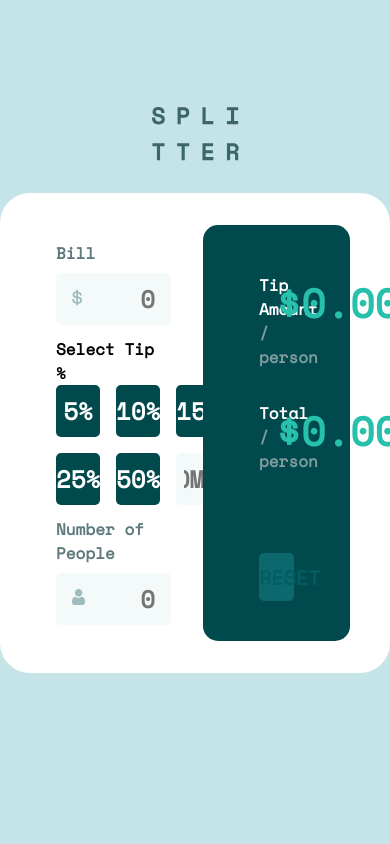
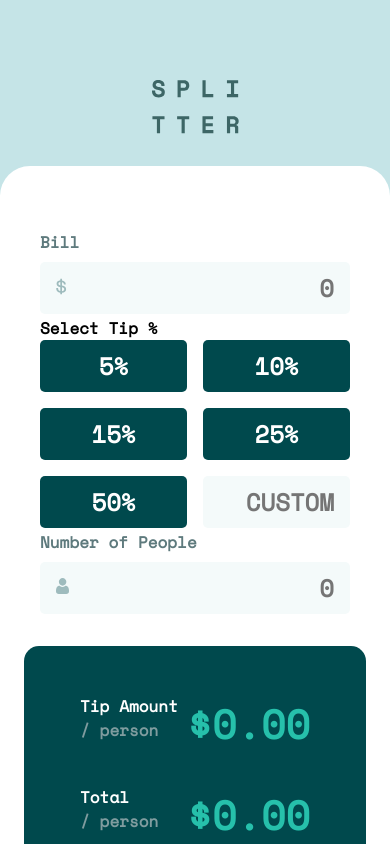
Before and after one commit to FTP-droid/tip-calculator-app-main, a React (Vite) app: page / in a window 390 px wide. Shown: the top 844 px of the page. Built offline with nearby package versions, Linux system fonts and the light colour scheme.

Commit message:
Added flex wrap to the calculator container class to allow nested cards to stack when screen width is small. Added media query to change the number of tip percentage buttons per row based on the screen size.

```diff
--- a/src/App.css
+++ b/src/App.css
@@ -2,7 +2,6 @@ body {
     display: flex;
     justify-content: center;
     align-items: center;
-    height: 100vh;
 }
 
 .main-container {
@@ -13,4 +12,5 @@ body {
     flex-direction: column;
     gap: 2rem;
     width: 100vw;
+    margin-top: 5rem;
 }
--- a/src/App.tsx
+++ b/src/App.tsx
@@ -5,8 +5,8 @@ import Calculator from './components/Calculator/Calculator';
 function App() {
 
   return (
-    <div className={'main-container'}>
-      <img src={logo}/>
+    <div className='main-container'>
+      <img src={logo} className='logo'/>
       <Calculator />
     </div>
   )
--- a/src/components/Calculator/Calculator.module.css
+++ b/src/components/Calculator/Calculator.module.css
@@ -1,18 +1,18 @@
 .container {
     width: min(60rem, 100%);
     background-color: var(--white);
-    height: 30rem;
+    padding-top: 3rem;
+    padding-bottom: 3rem;
     border-radius: 30px;
     display: flex;
+    flex-wrap: wrap;
     gap: 1rem;
     align-items: center;
     justify-content: center;
-    background-color: var(--white);
 }
 
-
 .card {
-    width: min(25rem, calc(50% - 5rem));
+    width: min(25rem, calc(100% - 5rem));
     height: 24rem;
     padding: 1rem;
     display: flex;
--- a/src/components/TipPercentages/TipPercentages.module.css
+++ b/src/components/TipPercentages/TipPercentages.module.css
@@ -17,7 +17,7 @@
 
 #tip-percentage-container {
     display: grid;
-    grid-template-columns: repeat(3, 1fr);
+    grid-template-columns: repeat(2, 1fr);
     width: 100%;
     gap: 1rem;
 }
@@ -36,3 +36,9 @@
     padding-left: 0.5rem;
     width: calc(100% - 1.5rem);
 }
+
+@media screen and (min-width: 600px){
+    #tip-percentage-container {
+        grid-template-columns: repeat(3, 1fr);
+    }
+}
```
